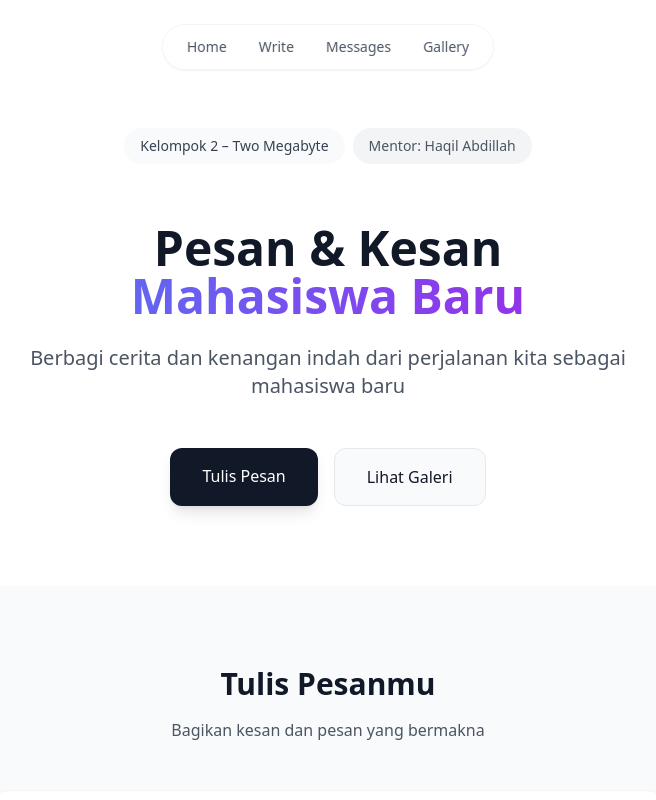
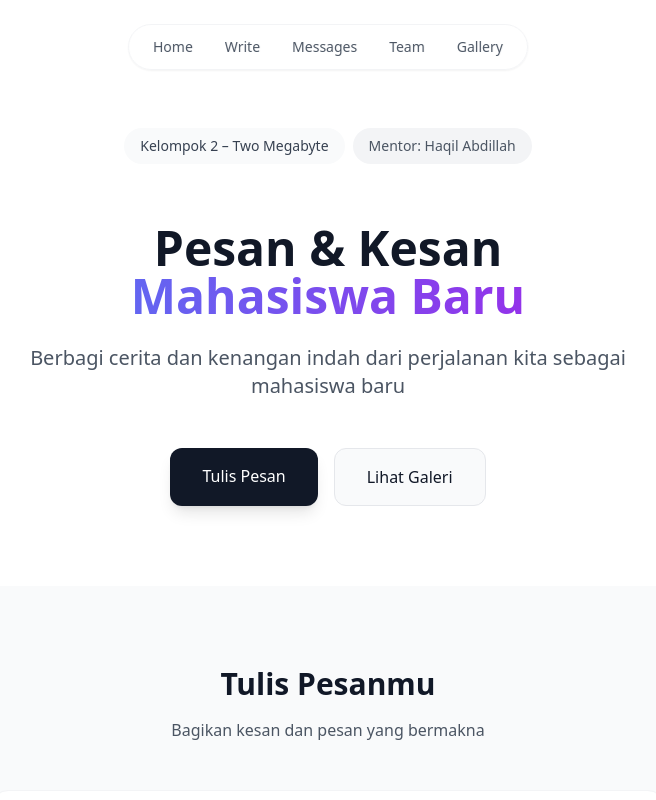
Before and after one commit to qillexia/Message-PKKMB-Two-Megabyte, a React (Vite) app: page / in a window 1280 px wide. Shown: the top 800 px of the page, without its empty margins (312-968 px from the left). Built offline with nearby package versions, Linux system fonts and the light colour scheme; no server answers; the database is empty.

Commit message:
Fix Navbar & add team

```diff
--- a/src/components/Messages.tsx
+++ b/src/components/Messages.tsx
@@ -28,7 +28,7 @@ export default function Messages({ messages }: Props) {
   const hasMore = messages.length > 5;
 
   return (
-    <section className="py-20 px-6">
+    <section id="messages" className="py-20 px-6">
       <div className="max-w-4xl mx-auto">
         {/* Header */}
         <div className="text-center mb-16">
--- a/src/components/Navbar.tsx
+++ b/src/components/Navbar.tsx
@@ -22,6 +22,12 @@ export default function Navbar() {
             Messages
           </a>
           <a
+            href="#team" // ✅ Link untuk TeamMembers
+            className="text-gray-600 hover:text-gray-900 transition-colors"
+          >
+            Team
+          </a>
+          <a
             href="#gallery"
             className="text-gray-600 hover:text-gray-900 transition-colors"
           >
--- a/src/components/TeamMembers.tsx
+++ b/src/components/TeamMembers.tsx
@@ -18,7 +18,7 @@ export default function TeamMembers() {
   ];
 
   return (
-    <section className="py-20 px-6 bg-gray-50">
+    <section id="team" className="py-20 px-6 bg-gray-50">
       <div className="max-w-4xl mx-auto">
         {/* Header */}
         <div className="text-center mb-16 animate-fade-up">
```
